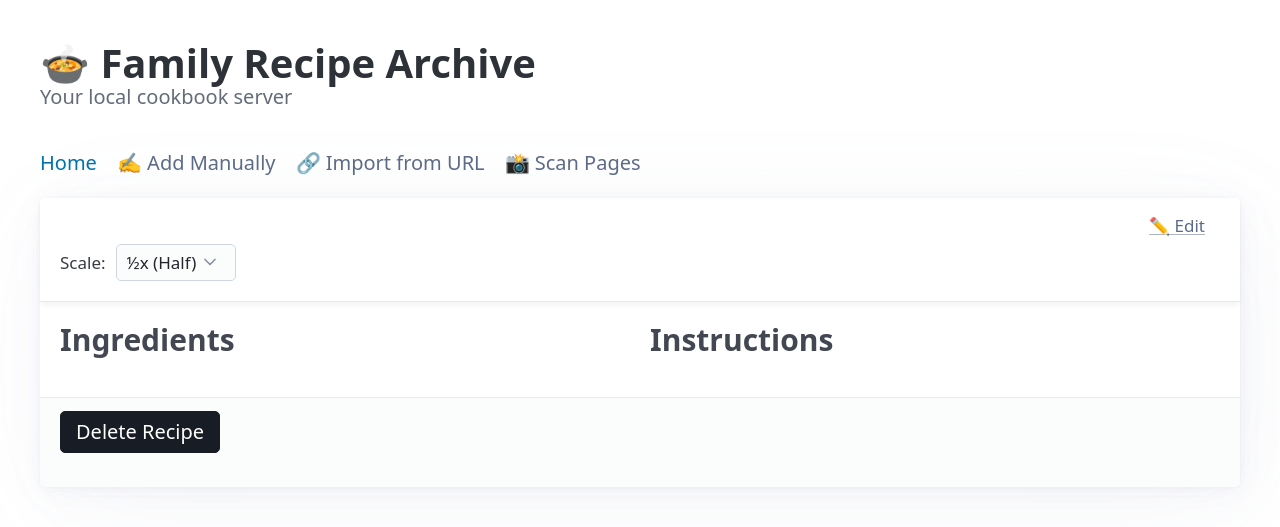
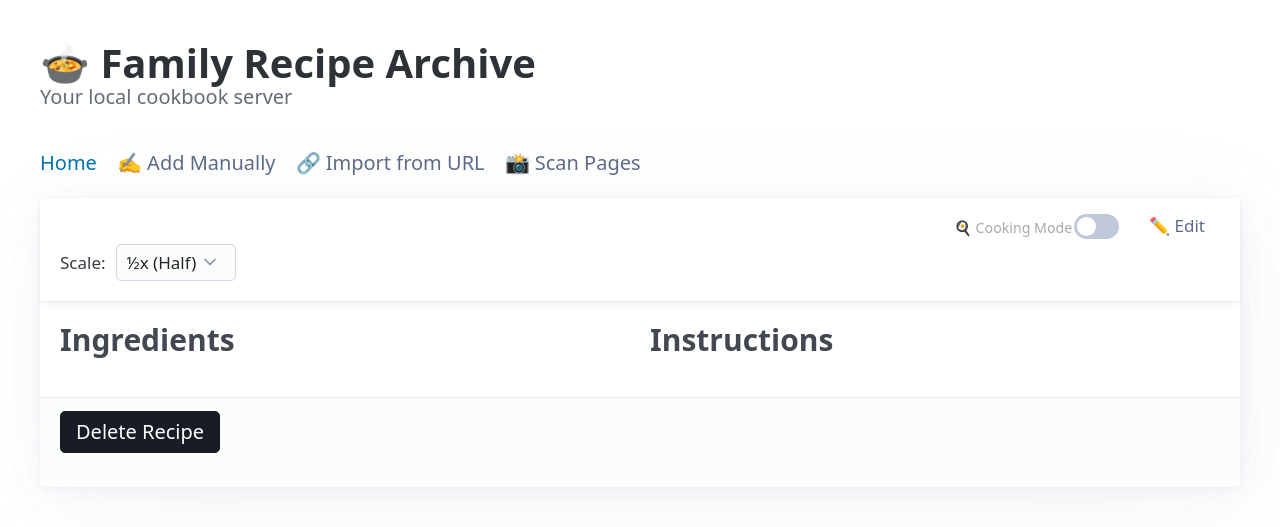
Before and after one commit to gbrucepayne/cookbook, a Flask app: template app/templates/recipes/view.html in a window 1280 px wide. Shown: the top 527 px of the page. Run offline with Flask 3, Linux system fonts and the light colour scheme; the template is opened without the code that fills it, so the values that code supplies are empty.

Commit message:
UI and parsing improvements, bugfixes

```diff
--- a/app/scraper.py
+++ b/app/scraper.py
@@ -280,6 +280,7 @@ def scrape_recipe_from_url(url) -> Recipe:
                 'SNACK': RecipeCategory.DESSERT.value,
                 'SOUP': RecipeCategory.STARTER.value,
                 'APPETIZER': RecipeCategory.STARTER.value,
+                'CONDIMENT': RecipeCategory.COMPANION.value,
             }
             for field in valid_fields():
                 func_name = scraper_map.get(field, field)
--- a/app/static/css/cookbook.css
+++ b/app/static/css/cookbook.css
@@ -143,3 +143,59 @@ dialog > article {
 .ocr-loading[aria-busy="true"] {
     display: block;
 }
+
+.small-switch-container {
+    display: inline-flex;
+    align-items: center;
+    gap: 0.5rem;
+}
+
+.small-switch-container input[type="checkbox"][role="switch"] {
+    transform: scale(0.75);
+    transform-origin: left center;
+    margin-bottom: 0;
+    width: calc(2.25rem * 0.75);
+}
+
+.edit-button {
+    padding: 5px 15px;
+    font-size: 0.85rem;
+    margin: 0;
+    display: inline-flex;
+    align-items: center;
+    gap: 5px;
+    white-space: nowrap;
+    border-bottom: none !important;
+    text-decoration: none !important;
+}
+
+.inline-cooking-mode-wrapper fieldset,
+.inline-cooking-mode-wrapper label,
+.inline-cooking-mode-wrapper input[role="switach"] {
+    margin: 0 !important;
+    padding: 0 !important;
+    margin-bottom: 0 !important;
+}
+
+.inline-cooking-mode-wrapper label {
+    display: inline-flex !important;
+    align-items: center !important;
+    gap: 2px;
+    white-space: nowrap;
+    font-size: 0.85rem;
+    color: darkgrey;
+}
+
+.inline-cooking-mode-wrapper label[data-tooltip] {
+    border-bottom: none !important;
+    text-decoration: none !important;
+}
+
+[data-tooltip]::before {
+    font-size: 0.75rem !important;
+    font-style: italic;
+    font-family: "Segoe UI", Candara, "Bitstream Vera Sans", "DejaVu Sans", sans-serif !important;
+    /* font-weight: 500; */
+    /* letter-spacing: 0.025rem; */
+    /* line-height: 1.3; */
+}
--- a/app/static/js/recipes.js
+++ b/app/static/js/recipes.js
@@ -81,3 +81,84 @@ async function executeMultiPageOCR() {
     statusIndicator.setAttribute('aria-busy', 'false');
   }
 }
+
+// Global variable container to store our active screen lock handle reference
+let wakeLockHandle = null;
+
+/**
+ * Main orchestration entry point triggered by the Pico CSS switch element toggle action.
+ */
+async function toggleCookingMode(toggleInput) {
+  const statusLabel = document.getElementById('cooking-mode-status');
+
+  if (toggleInput.checked) {
+    // 1. Verify browser feature support engine coverage
+    if ('wakeLock' in navigator) {
+      try {
+        // Request screen lock token
+        wakeLockHandle = await navigator.wakeLock.request('screen');
+
+        statusLabel.innerText = "Active: Screen lock enabled. Your iPad will stay awake.";
+        statusLabel.style.color = "var(--pico-ins-color)"; // Tint green for visual clarity
+
+        // 2. Setup automatic re-lock tracking rule
+        document.addEventListener('visibilitychange', reacquireWakeLockOnFocus);
+
+      } catch (err) {
+        console.error(`Wake Lock failed to establish: ${err.message}`);
+        statusLabel.innerText = "Error initializing sleep blocker engine.";
+        toggleInput.checked = false;
+      }
+    } else {
+      alert("Wake Lock API is not supported on this browser version. (Requires iOS 15.6+ / Safari 16+)");
+      statusLabel.innerText = "Unsupported browser feature.";
+      toggleInput.checked = false;
+    }
+  } else {
+    // 3. User manually toggled off the behavior
+    disableCookingMode();
+  }
+}
+
+/**
+ * Safely releases the screen handle and updates the status labels.
+ */
+function disableCookingMode() {
+  const statusLabel = document.getElementById('cooking-mode-status');
+  const toggleInput = document.getElementById('cooking-mode-toggle');
+
+  if (wakeLockHandle !== null) {
+    wakeLockHandle.release().then(() => {
+      wakeLockHandle = null;
+      document.removeEventListener('visibilitychange', reacquireWakeLockOnFocus);
+
+      if (statusLabel) {
+        statusLabel.innerText = "Inactive: Standard system auto-sleep times restored.";
+        statusLabel.style.color = "var(--pico-muted-color)";
+      }
+    });
+  }
+}
+
+/**
+ * Re-acquires the lock if the user leaves the tab and returns later.
+ */
+async function reacquireWakeLockOnFocus() {
+  const toggleInput = document.getElementById('cooking-mode-toggle');
+
+  if (wakeLockHandle !== null && document.visibilityState === 'visible') {
+    try {
+      wakeLockHandle = await navigator.wakeLock.request('screen');
+      console.debug("Wake lock successfully re-acquired on tab refocus.");
+    } catch (err) {
+      console.error(`Failed to automatically re-secure lock asset: ${err.message}`);
+    }
+  }
+}
+
+// Run when navigating away from the active recipe view
+window.addEventListener('beforeunload', () => {
+  if (wakeLockHandle !== null) {
+    wakeLockHandle.release();
+  }
+});
--- a/app/templates/recipes/modals/edit.html
+++ b/app/templates/recipes/modals/edit.html
@@ -9,6 +9,7 @@
       form_action = (form_action if form_action is defined
         else url_for('recipes.save_recipe', recipe_id=(recipe.id if recipe is defined else None))),
       recipe = recipe if (recipe is defined and recipe) else None,
+      all_recipes = all_recipes if all_recipes is defined,
       form_id = 'recipe-edit-form',
       is_modal = True
     %}
--- /dev/null
+++ b/app/templates/recipes/partials/_cooking_mode.html
@@ -0,0 +1,13 @@
+<fieldset class="small-switch container">
+  <label for="cooking-mode-toggle" data-tooltip="Keep screen on (settings managed by your device)">
+    <small>
+      🍳 Cooking Mode
+    </small>
+    <input type="checkbox"
+      id="cooking-mode-toggle"
+      name="cooking-mode-toggle"
+      role="switch"
+      onclick="toggleCookingMode(this)"
+    >
+  </label>
+</fieldset>
--- a/app/templates/recipes/partials/_form.html
+++ b/app/templates/recipes/partials/_form.html
@@ -1,4 +1,5 @@
 {% set recipe = recipe if recipe is defined else {} %}
+{% set all_recipes = all_recipes if all_recipes is defined else [] %}
 {% set form_id = form_id | default('default-recipe-form') %}
 <form id="{{ form_id }}"
   action="{{ form_action }}" method="POST" enctype="multipart/form-data"
@@ -122,7 +123,7 @@
     <div style="display: flex; justify-content: flex-end; gap: 10px; margin-top: 15px;">
       {% if is_modal %}
         <button type="button" class="secondary" style="width: auto; margin:0;"
-          onclick="closeModal({{ 'modal-edit' if recipe else 'modal-manual' }})"
+          onclick="closeModal('{{ 'modal-edit' if recipe else 'modal-manual' }}')"
         >
           Cancel
         </button>
--- a/app/templates/recipes/view.html
+++ b/app/templates/recipes/view.html
@@ -7,8 +7,14 @@
   <header class="view-header">
     <div style="display: flex; justify-content: space-between; align-items: center;">
       <h2 style="margin:0;">{{ recipe.title }}</h2>
-      <a href="#" onclick="openModal('modal-edit')" class="button secondary outline"
-        style="padding: 5px 15px; font-size: 0.85rem;">✏️ Edit</a>
+      <div style="display: flex; align-items: center; gap: 5px; flex-shrink: 0;">
+        <div class="inline-cooking-mode-wrapper">
+          {% include "recipes/partials/_cooking_mode.html" %}
+        </div>
+        <a href="#" onclick="openModal('modal-edit')" class="button secondary outline edit-button">
+          ✏️ Edit
+        </a>
+      </div>
     </div>
 
     <div class="grid">
```
Also changed, not shown: app/ingredient.py (+92 -11 lines), app/routes/recipe_routes.py (+0 -20 lines), tests/test_ingredient.py (+6 -2 lines).
